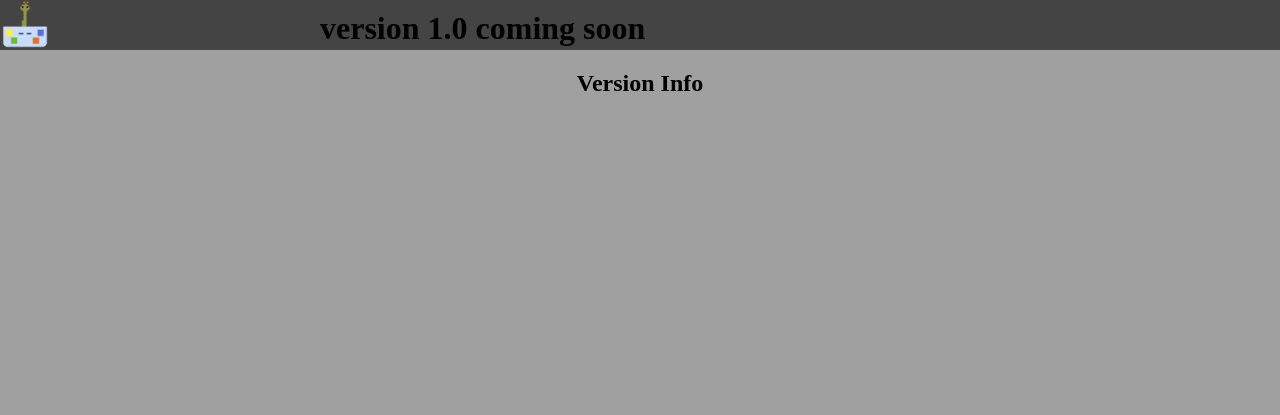
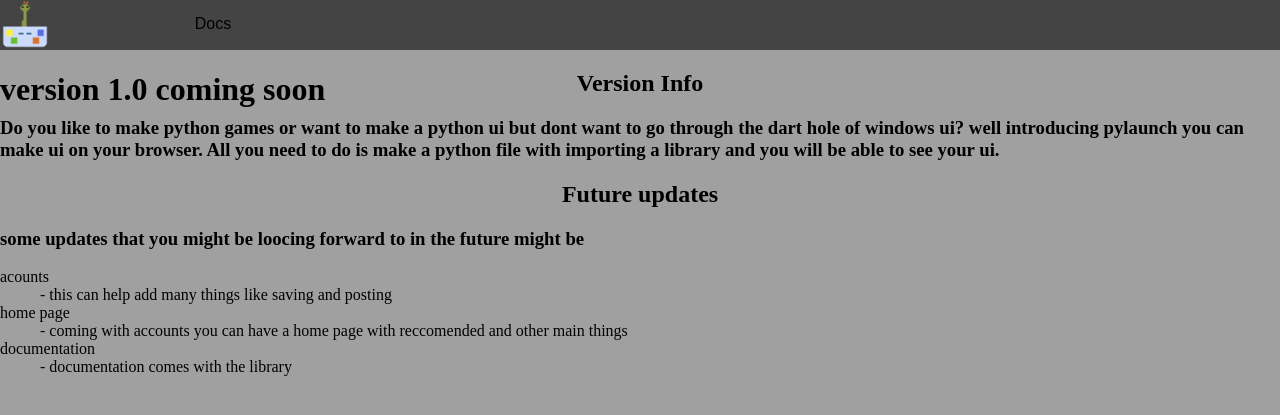
Before and after one commit to ToonTin3668/pylaunch, a Flask app: page /intro in a window 1280 px wide. Shown: the top 415 px of the page. Run offline with Flask 2, Linux system fonts and the light colour scheme.

Commit message:
home button

```diff
--- a/app/static/css/style.css
+++ b/app/static/css/style.css
@@ -10,6 +10,9 @@ body {
     width: 100%;
     height: 50px;
     background-color: rgb(68, 68, 68);
+    border-bottom: 10px;
+    border-bottom-color: white;
+    min-width: 700px;
 }
 
 .iconButton {
@@ -21,6 +24,7 @@ body {
     width: 50px;
     height: 50px;
     border: none;
+    color: transparent;
 }
 
 .iconButton:hover{
@@ -28,17 +32,28 @@ body {
 }
 
 .divcontent {
-    align-self: center;
-    position: absolute;
+    position: grid;
     left:25%;
-    right: 25%;
-    width:fit-content;
-    height: fit-content;
-    margin: 0%;
-    top: 10px;
-    min-width: 500px;
 }
 
-.versionInfo {
+.h2Heads {
     text-align: center;
 }
+
+.introduction {
+    text-align: left;
+}
+
+.docsButton {
+    background-size: contain;
+    background-color: transparent;
+    border-color: transparent;
+    position: absolute;
+    left: 15%;
+    width: 42px;
+    height: 48px;
+    margin: 0px;
+    padding: 1px;
+    border: 0px;
+    font-size: medium;
+}
--- a/app/templates/docs base.html
+++ b/app/templates/base.html
@@ -11,7 +11,7 @@
 </head>
 
 <body>
-    <div class="topBlock"><button class="iconButton"></button>{% block divcontent %}{% endblock %}</div>
+    <div class="topBlock"><form><input name="docsButton" value="Docs" class="docsButton" type="submit"></form><form method="post" action="/"><input name="iconButton" value="iconbtn" class="iconButton" type="submit"></form>{% block divcontent %}{% endblock %}</div>
     {% block content %}
     {% endblock %}
 </body>
--- a/app/templates/intro.html
+++ b/app/templates/intro.html
@@ -1,4 +1,4 @@
-{% extends "docs base.html" %}
+{% extends "base.html" %}
 
 {% block title %}intro{% endblock %}
 
@@ -7,6 +7,19 @@
 {% endblock %}
 <h3 class=""></h3>
 {% block content %}
-<h2 class="versionInfo">Version Info</h2>
-<h3></h3>
+<h2 class="h2Heads">Version Info</h2>
+
+<h3 class="introduction">Do you like to make python games or want to make a python ui but dont want to go through the dart hole of windows ui? well introducing pylaunch you can make ui on your browser. All you need to do is make a python file with importing a library and you will be able to see your ui.</h3>
+
+<h2 class="h2Heads">Future updates</h2>
+
+<h3>some updates that you might be loocing forward to in the future might be</h3>
+<dl>
+    <dt>acounts</dt>
+    <dd>- this can help add many things like saving and posting</dd>
+    <dt>home page</dt>
+    <dd>- coming with accounts you can have a home page with reccomended and other main things</dd>
+    <dt>documentation</dt>
+    <dd>- documentation comes with the library</dd>
+</dl>
 {% endblock %}
--- a/app/views.py
+++ b/app/views.py
@@ -1,11 +1,16 @@
-from flask import Blueprint, render_template
+from crypt import methods
+import re
+from flask import Blueprint, render_template, redirect, url_for, request
 
 views = Blueprint('views', __name__)
 
-@views.route('/')
+@views.route('/intro', methods=["GET", "POST"])
+def intro():
+    if request.method == "POST":
+        if request.form['iconButton'] == 'iconBtn':
+            return redirect(url_for("/"))
+    return render_template("intro.html")
+
+@views.route('/', methods=["GET", "POST"])
 def home():
     return render_template("home.html")
-
-@views.route('/intro')
-def intro():
-    return render_template("intro.html")
```
Also changed, not shown: app/__init__.py (line endings or trailing spaces).
